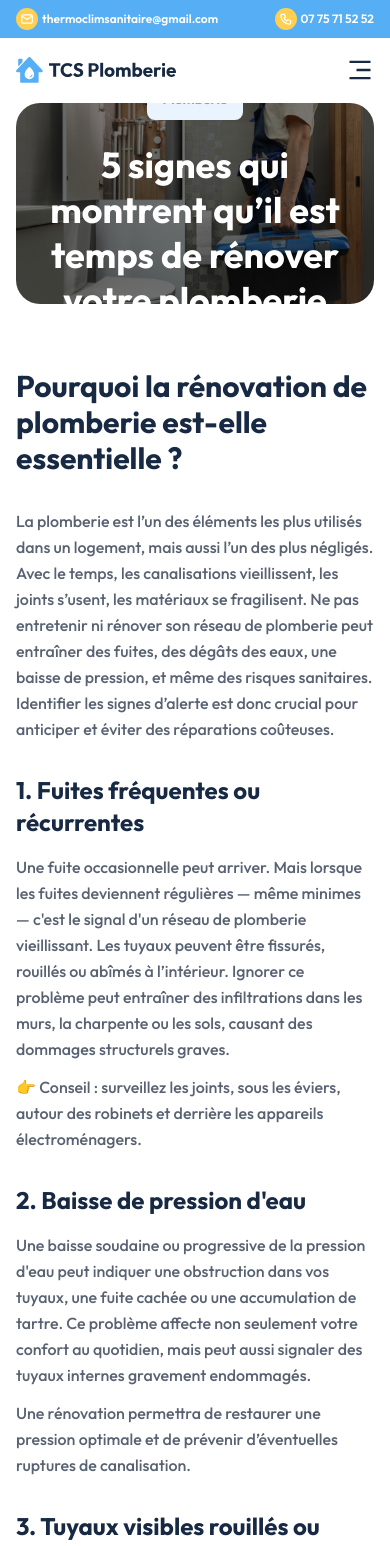
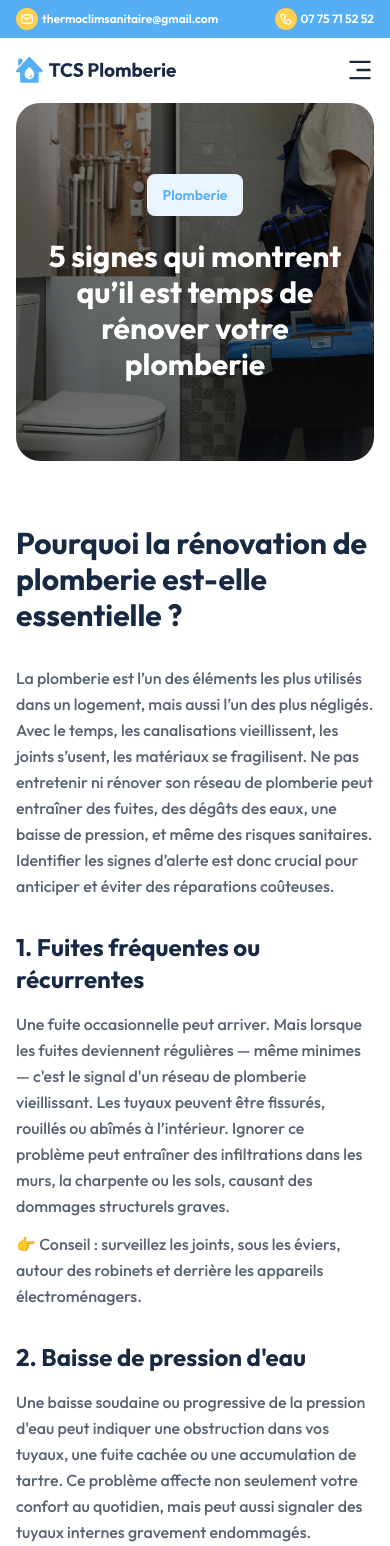
Before and after one commit to DylannDev/tcs-plomberie, a Next.js app: page /blog/5-signes-renover-plomberie in a window 390 px wide. Shown: the top 1546 px of the page. Built offline with nearby package versions, Linux system fonts and the light colour scheme.

Commit message:
Add framer animation

```diff
--- a/src/app/blog/[slug]/page.tsx
+++ b/src/app/blog/[slug]/page.tsx
@@ -5,6 +5,8 @@ import { notFound } from "next/navigation";
 import { blogPosts } from "@/src/data/blogPosts";
 import { Metadata } from "next";
 import { SimilarPosts } from "@/src/components/sections/similar-posts";
+import { AnimatedHeader } from "@/src/components/ui/animated-header";
+import { AnimatedCard } from "@/src/components/ui/animated-card";
 
 interface BlogPostPageProps {
   params: Promise<{ slug: string }>;
@@ -67,7 +69,8 @@ export default async function BlogPostPage({ params }: BlogPostPageProps) {
   // Trouver les articles similaires (un post de chaque catégorie, excluant l'article actuel)
   const similarPosts = blogPosts
     .filter((p) => p.slug !== post.slug) // Exclure l'article actuel
-    .reduce((acc, currentPost) => {
+    .reduce(
+      (acc, currentPost) => {
         // Si nous n'avons pas encore de post pour cette catégorie
         if (!acc.find((p) => p.category === currentPost.category)) {
           // Sélectionner aléatoirement entre les posts de cette catégorie
@@ -75,17 +78,21 @@ export default async function BlogPostPage({ params }: BlogPostPageProps) {
             (p) => p.category === currentPost.category && p.slug !== post.slug
           );
           if (categoryPosts.length > 0) {
-          const randomIndex = Math.floor(Math.random() * categoryPosts.length);
+            const randomIndex = Math.floor(
+              Math.random() * categoryPosts.length
+            );
             acc.push(categoryPosts[randomIndex]);
           }
         }
         return acc;
-    }, [] as typeof blogPosts);
+      },
+      [] as typeof blogPosts
+    );
 
   return (
     <main className="relative max-w-7xl mx-auto px-4 sm:px-6 lg:px-8">
       {/* Header */}
-      <div className="relative w-full aspect-video max-h-[500px] rounded-3xl overflow-hidden mb-16">
+      <AnimatedHeader className="relative w-full aspect-square sm:aspect-video max-h-[500px] rounded-3xl overflow-hidden mb-16">
         <Image
           src={post.image}
           alt={post.title}
@@ -99,24 +106,25 @@ export default async function BlogPostPage({ params }: BlogPostPageProps) {
             <Badge className="capitalize">{post.category}</Badge>
             <Typography
               as="h1"
-              variant="5xl"
               weight="bold"
-              className="text-white mt-8"
+              className="text-white mt-8 text-3xl sm:text-5xl"
               lineHeight="tight"
             >
               {post.title}
             </Typography>
           </div>
         </div>
-      </div>
+      </AnimatedHeader>
 
       {/* Content */}
+      <AnimatedCard>
         <div
           className="rich-text max-w-4xl mx-auto"
           dangerouslySetInnerHTML={{ __html: post.content }}
         />
+      </AnimatedCard>
 
-      <hr className="my-32 text-light-gray" />
+      <hr className="my-16 sm:my-32 text-light-gray" />
 
       {/* Similar posts */}
       <SimilarPosts posts={similarPosts} />
```
Lines whose indentation alone changed are shown as unchanged.
